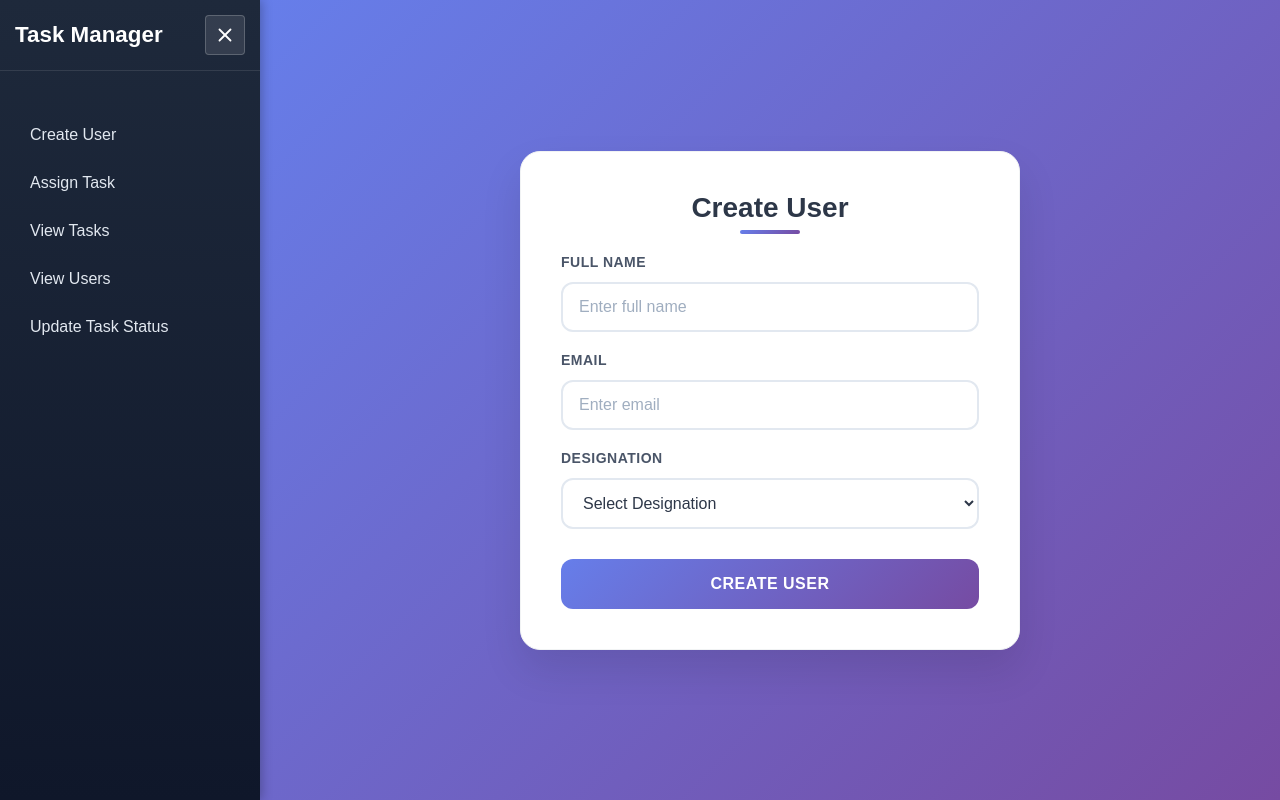
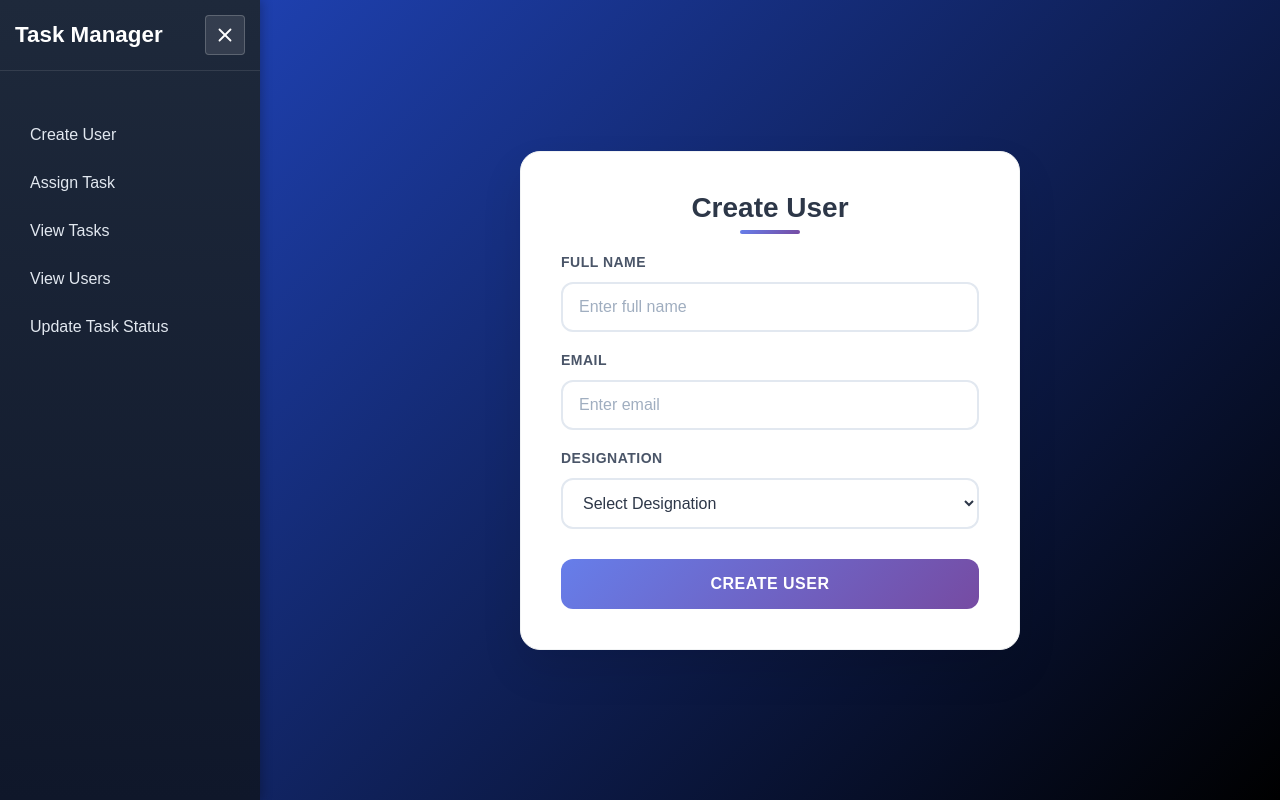
Before and after one commit to Adarshpandey80/Task_Management, a React (Vite) app in the folder Client/: page /admindashboard/createUser in a window 1280 px wide. Built offline with nearby package versions, Linux system fonts and the light colour scheme.

Commit message:
`Updated background gradient in createUser.css`

```diff
--- a/Client/src/css/admin/createUser.css
+++ b/Client/src/css/admin/createUser.css
@@ -4,7 +4,7 @@
   justify-content: center;
   align-items: center;
   min-height: 100vh;
-  background: linear-gradient(135deg, #667eea 0%, #764ba2 100%);
+  background: linear-gradient(135deg, #1e40af 0%, #000 100%);
   padding: 20px;
   font-family: 'Segoe UI', Tahoma, Geneva, Verdana, sans-serif;
 }
```
